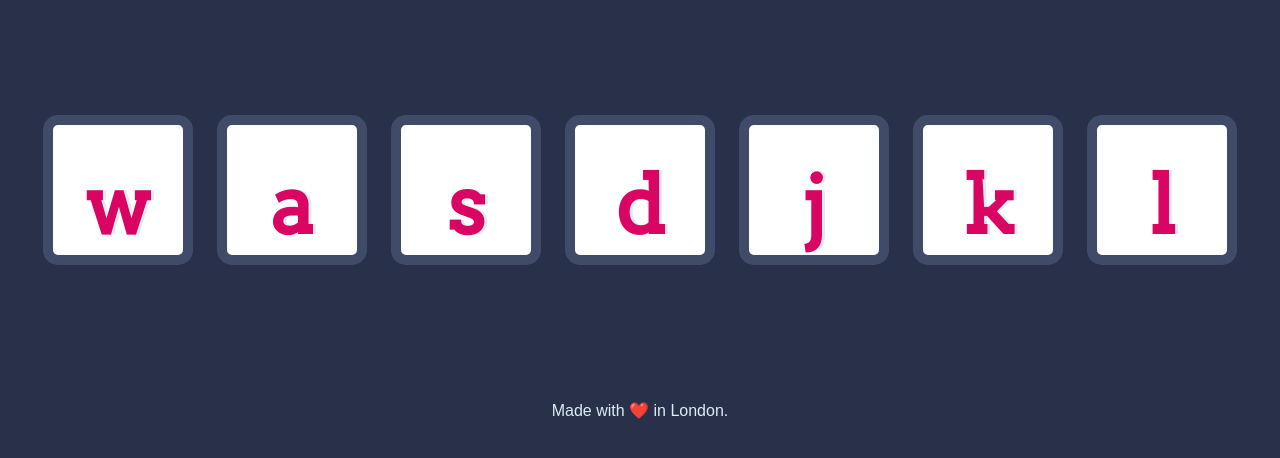
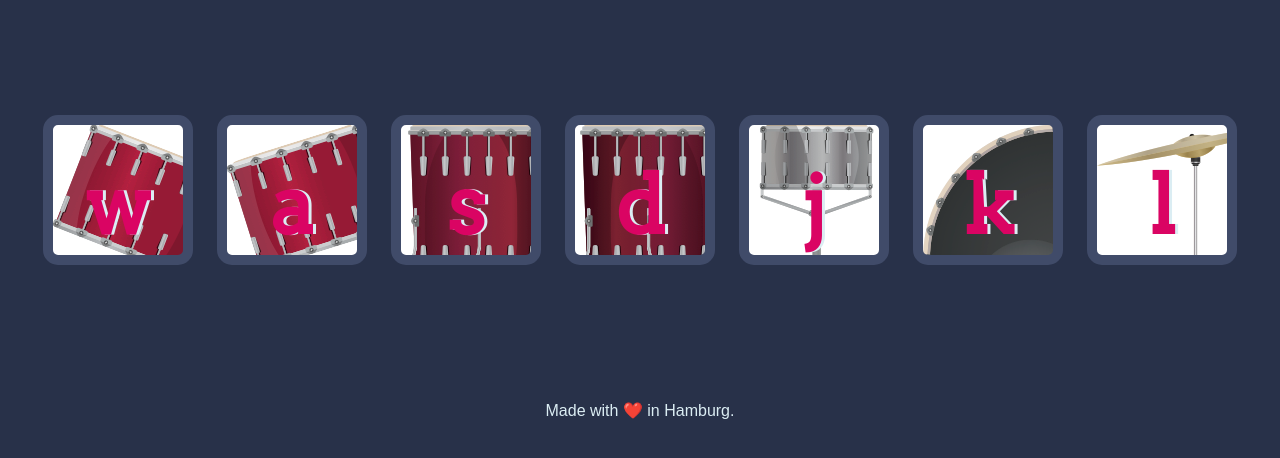
Before and after one commit to mariohansen/WD_2_Drum-Kit-Webpage, a plain HTML site: page index.html in a window 1280 px wide. Shown: the part 174-632 px from the top of the page. Drawn offline with Linux system fonts and the light colour scheme.

Commit message:
added background images

```diff
--- a/index.html
+++ b/index.html
@@ -23,8 +23,9 @@
 
 
   <footer>
-    Made with ❤️ in London.
+    Made with ❤️ in Hamburg.
   </footer>
+  <script src="index.js" charset="utf-8"></script>
 </body>
 
 </html>
--- a/index.js
+++ b/index.js
@@ -3,6 +3,7 @@ var numberOfDrumButtons = document.querySelectorAll(".drum").length;
 for (var i=0; i<numberOfDrumButtons; i++){
 
         document.querySelectorAll(".drum")[i].addEventListener("click", function (){
-            alert("I got clicked!");
+            var audio = new Audio("sounds/tom-1.mp3");
+            audio.play();
         });
     }
--- a/styles.css
+++ b/styles.css
@@ -17,31 +17,31 @@ footer {
 }
 
 .w {
-
+  background-image:url(images/tom1.png) ;
 }
 
 .a {
-
+  background-image:url(images/tom2.png) ;
 }
 
 .s {
-
+  background-image:url(images/tom3.png) ;
 }
 
 .d {
-
+  background-image:url(images/tom4.png) ;
 }
 
 .j {
-
+  background-image:url(images/snare.png) ;
 }
 
 .k {
-
+  background-image:url(images/kick.png) ;
 }
 
 .l {
-
+  background-image:url(images/crash.png) ;
 }
 
 .set {
```
